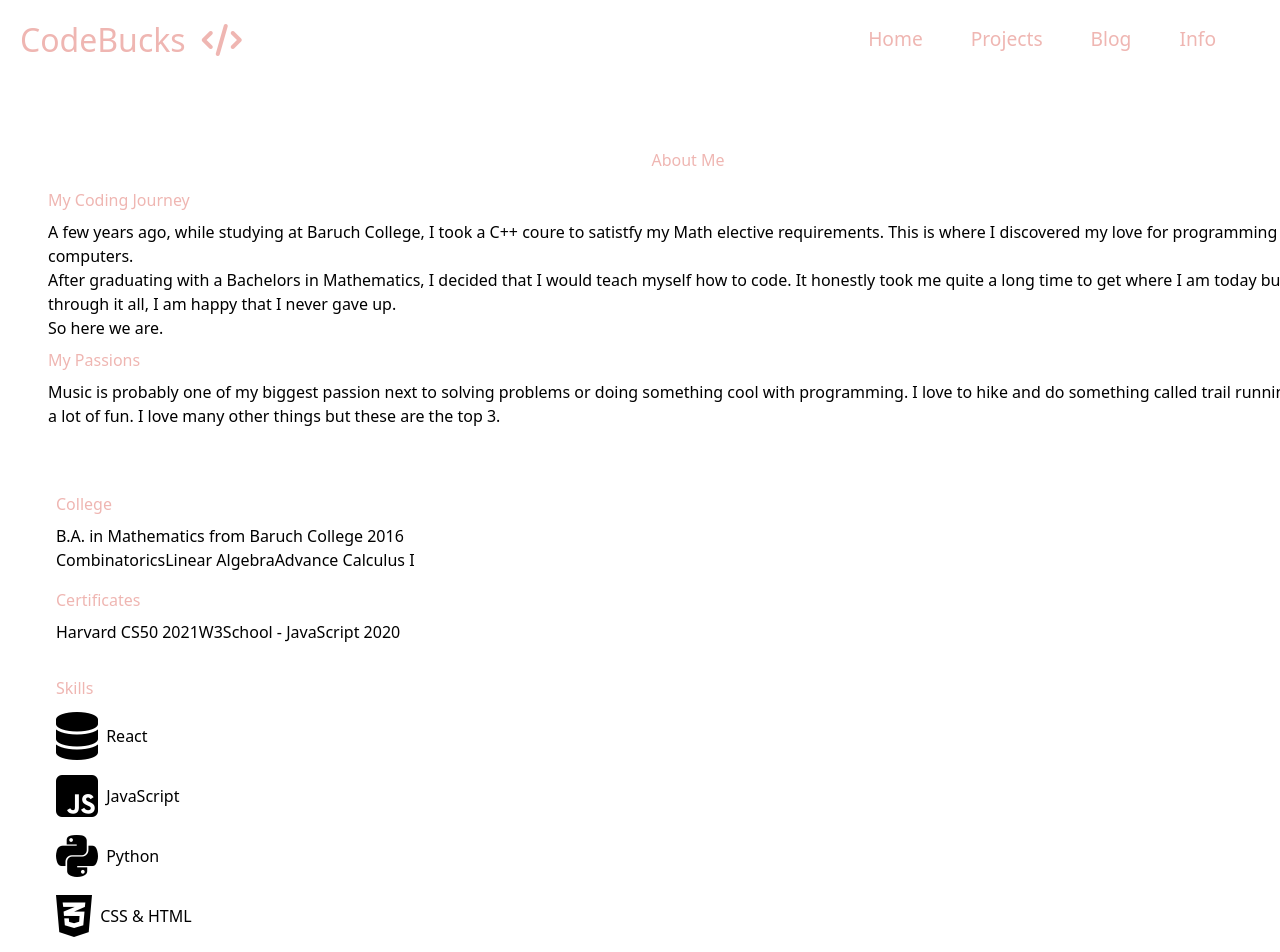
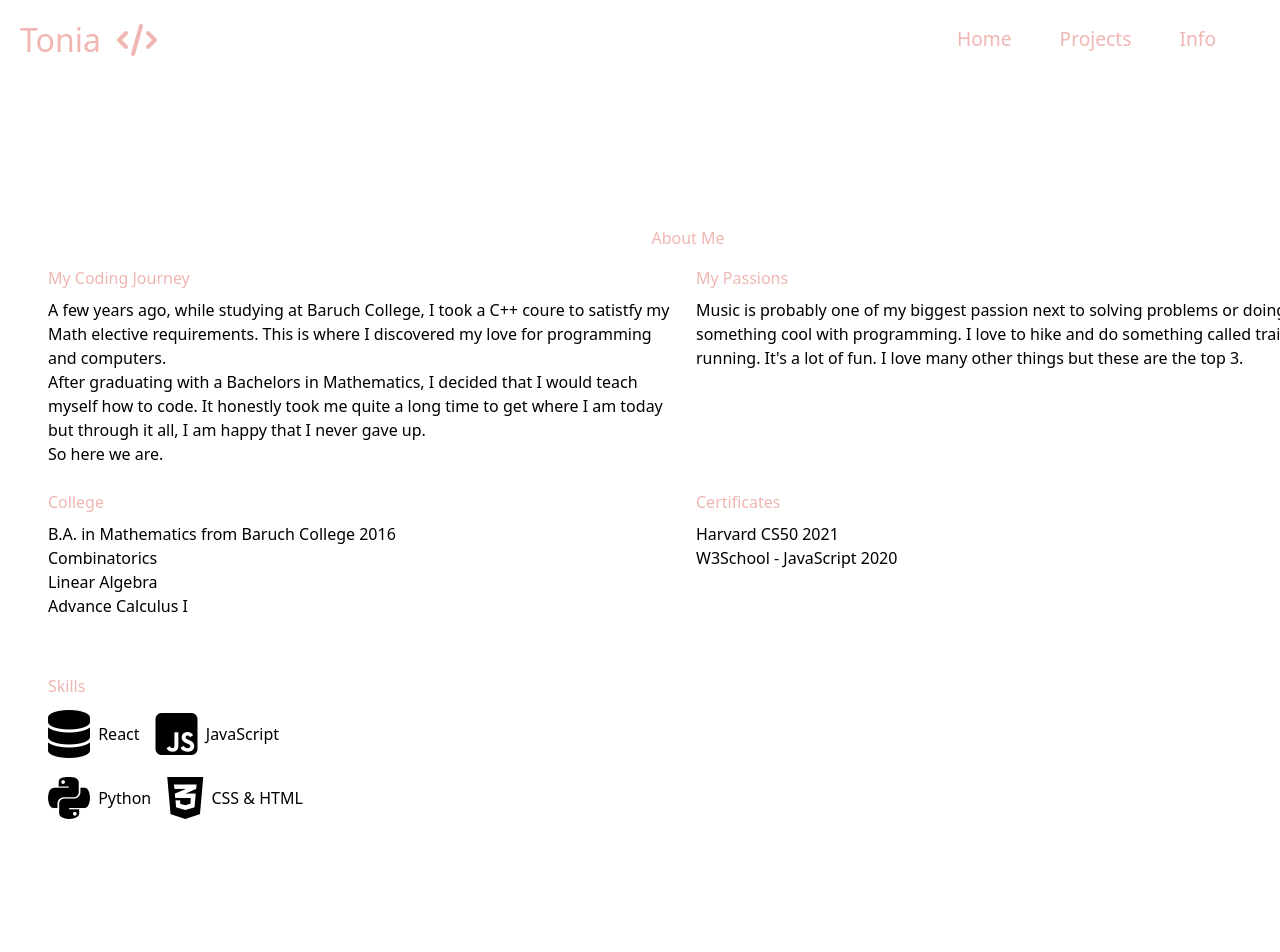
Before and after one commit to mstoniajohn/tonia, a React (Create React App) app: page /about in a window 1280 px wide. Shown: the top 952 px of the page. Built offline with nearby package versions, Linux system fonts and the light colour scheme.

Commit message:
added styles

```diff
--- a/src/components/About.js
+++ b/src/components/About.js
@@ -3,24 +3,25 @@ import { motion } from 'framer-motion';
 
 export default function About() {
 	return (
-		<div className="container mt-5 " style={{ minHeight: '100%' }}>
+		<div className="container mt-5 flex flex-col justify-center items-center min-h-screen">
 			<h2 className="mb-4 text-center">About Me</h2>
+			<div className="grid grid-cols-1 lg:grid-cols-2 gap-4">
 				<motion.div
 					className="mb-2"
 					initial={{ x: '-100vw' }}
 					animate={{ x: '0' }}
 				>
-				<h3 className="mb-2 text-left">My Coding Journey</h3>
+					<h3 className="mb-2">My Coding Journey</h3>
 					<p>
-					A few years ago, while studying at Baruch College, I took a C++ coure
-					to satistfy my Math elective requirements. This is where I discovered
-					my love for programming and computers.
+						A few years ago, while studying at Baruch College, I took a C++
+						coure to satistfy my Math elective requirements. This is where I
+						discovered my love for programming and computers.
 					</p>
 					<p>
 						After graduating with a Bachelors in Mathematics, I decided that I
-					would teach myself how to code. It honestly took me quite a long time
-					to get where I am today but through it all, I am happy that I never
-					gave up.
+						would teach myself how to code. It honestly took me quite a long
+						time to get where I am today but through it all, I am happy that I
+						never gave up.
 					</p>
 					<p>So here we are.</p>
 				</motion.div>
@@ -29,7 +30,7 @@ export default function About() {
 					initial={{ x: '100vw' }}
 					animate={{ x: '0' }}
 				>
-				<h3 className="mb-2 text-left">My Passions</h3>
+					<h3 className="mb-2">My Passions</h3>
 					<p>
 						Music is probably one of my biggest passion next to solving problems
 						or doing something cool with programming. I love to hike and do
@@ -39,36 +40,36 @@ export default function About() {
 					<br />
 					<br />
 				</motion.div>
+				<div className="mb-4">
+					<h3 className="mb-2">College</h3>
+					<p>B.A. in Mathematics from Baruch College 2016</p>
+
+					<div className="">
+						<p className="list-item">Combinatorics</p>
+						<p className="list-item">Linear Algebra</p>
+						<p className="list-item">Advance Calculus I</p>
+						<br />
+					</div>
+				</div>
+				<div className="mb-4">
+					<h3 className="mb-2 text-left">Certificates</h3>
+					<div className="list-group">
+						<path className="list-item">Harvard CS50 2021</path>
+
+						<p className="list-item">W3School - JavaScript 2020</p>
+					</div>
+				</div>
 
 				<motion.div
-				className="row"
+					className="grid grid-cols-1 lg:grid-cols-2 gap-4"
 					initial={{ opacity: 0 }}
 					animate={{ opacity: 1 }}
 					transition={{ delay: 1 }}
 				>
-				<div className="col-sm-6 mb-4 p-2">
-					<div className="mb-4">
-						<h2 className="mb-2 text-left">College</h2>
-						<p>B.A. in Mathematics from Baruch College 2016</p>
-
-						<div className="list-group">
-							<span className="list-item">Combinatorics</span>
-							<span className="list-item">Linear Algebra</span>
-							<span className="list-item">Advance Calculus I</span>
-							<br />
-						</div>
-					</div>
-					<h3 className="mb-2 text-left">Certificates</h3>
-					<div className="list-group">
-						<span className="list-item">Harvard CS50 2021</span>
-
-						<span className="list-item">W3School - JavaScript 2020</span>
-					</div>
-				</div>
-				<div className="col-sm-6 mb-4 p-2">
+					<div className=" mb-4">
 						<h3 className="mb-3 text-left">Skills</h3>
-					<div className="row mx-auto mb-4">
-						<div className="col-6 mb-3 d-flex align-items-center">
+						<div className="mx-auto mb-4 flex flex-wrap">
+							<div className="mr-4 mb-4">
 								<i
 									className="fas fa-database fa-3x align-middle"
 									ariahidden="true"
@@ -77,7 +78,7 @@ export default function About() {
 								</i>{' '}
 								<span className="h6 align-middle ml-1">React</span>
 							</div>
-						<div className="col-6 mb-3 d-flex align-items-center">
+							<div className="mr-4 mb-4">
 								<i
 									className="fab fa-js-square fa-3x align-middle"
 									ariahidden="true"
@@ -86,13 +87,16 @@ export default function About() {
 								</i>{' '}
 								<span className="h6 align-middle  ml-1">JavaScript</span>
 							</div>
-						<div className="col-6 mb-3 d-flex align-items-center">
-							<i className="fab fa-python fa-3x align-middle" ariahidden="true">
+							<div className="mr-4 mb-4">
+								<i
+									className="fab fa-python fa-3x align-middle"
+									ariahidden="true"
+								>
 									{' '}
 								</i>{' '}
 								<span className="h6 align-middle  ml-1">Python</span>
 							</div>
-						<div className="col-6 mb-3 d-flex align-items-center">
+							<div className="mr-4">
 								<i
 									className="fab fa-css3-alt fa-3x align-middle"
 									ariahidden="true"
@@ -105,5 +109,6 @@ export default function About() {
 					</div>
 				</motion.div>
 			</div>
+		</div>
 	);
 }
--- a/src/components/Navbar.js
+++ b/src/components/Navbar.js
@@ -11,7 +11,7 @@ function NavBar() {
 			<nav className="navbar">
 				<div className="nav-container">
 					<Link exact to="/" className="nav-logo">
-						CodeBucks
+						Tonia
 						<i className="fas fa-code"></i>
 					</Link>
 
@@ -38,7 +38,7 @@ function NavBar() {
 								Projects
 							</Link>
 						</li>
-						<li className="nav-item">
+						{/* <li className="nav-item">
 							<Link
 								exact
 								to="/blog"
@@ -48,7 +48,7 @@ function NavBar() {
 							>
 								Blog
 							</Link>
-						</li>
+						</li> */}
 						<li className="nav-item">
 							<Link
 								exact
--- a/src/components/Projects.js
+++ b/src/components/Projects.js
@@ -14,7 +14,6 @@ const Projects = () => {
 				<motion.div
 					className="rounded-lg p-4 shadow-xl flex flex-col justify-between max-w-screen-sm"
 					whileHover={{ scale: 1.1 }}
-					whileTap={{ scale: 0.9 }}
 				>
 					<h3 className="cardz-title">Url Shortener</h3>
 					<p className="cardz-text">
@@ -45,7 +44,6 @@ const Projects = () => {
 				<motion.div
 					className="rounded-lg p-4 shadow-xl flex flex-col justify-between max-w-screen-sm"
 					whileHover={{ scale: 1.1 }}
-					whileTap={{ scale: 0.9 }}
 				>
 					<h3>Random Meal</h3>
 					<p className="cardz-text">
@@ -75,7 +73,6 @@ const Projects = () => {
 				<motion.div
 					className="rounded-lg p-4 shadow-xl flex flex-col justify-between max-w-screen-sm"
 					whileHover={{ scale: 1.1 }}
-					whileTap={{ scale: 0.9 }}
 				>
 					<h3>Book Storage App</h3>
 					<p>
@@ -106,7 +103,6 @@ const Projects = () => {
 				<motion.div
 					className="rounded-lg p-4 shadow-xl flex flex-col justify-between max-w-screen-sm"
 					whileHover={{ scale: 1.1 }}
-					whileTap={{ scale: 0.9 }}
 				>
 					<h3>Weather App</h3>
 					<p>
```
Also changed, not shown: 1 other file (tests, documents, lock files or other folders). Lines whose indentation alone changed are shown as unchanged.
